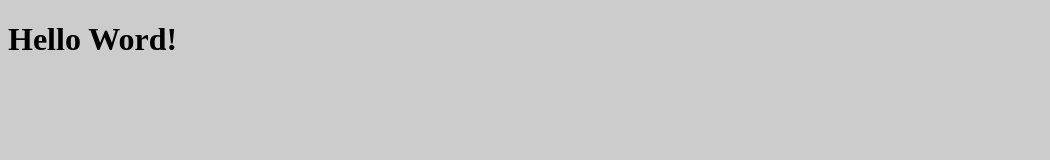
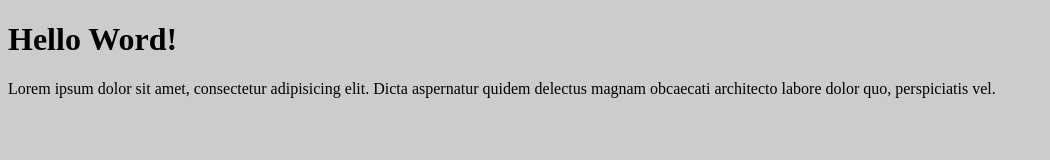
Before and after one commit to AudreyL-DC/monsite, a plain HTML site: page index.html in a window 1280 px wide. Shown: the whole page, without its empty margins (0-1050 px from the left). Drawn offline with Linux system fonts and the light colour scheme.

Commit message:
Rajout d'un paragraphe

```diff
--- a/index.html
+++ b/index.html
@@ -12,6 +12,8 @@
 
     <h1>Hello Word!</h1>
 
+    <p>Lorem ipsum dolor sit amet, consectetur adipisicing elit. Dicta aspernatur quidem delectus magnam obcaecati architecto labore dolor quo, perspiciatis vel.</p>
+
 </body>
 
 </html>
```
